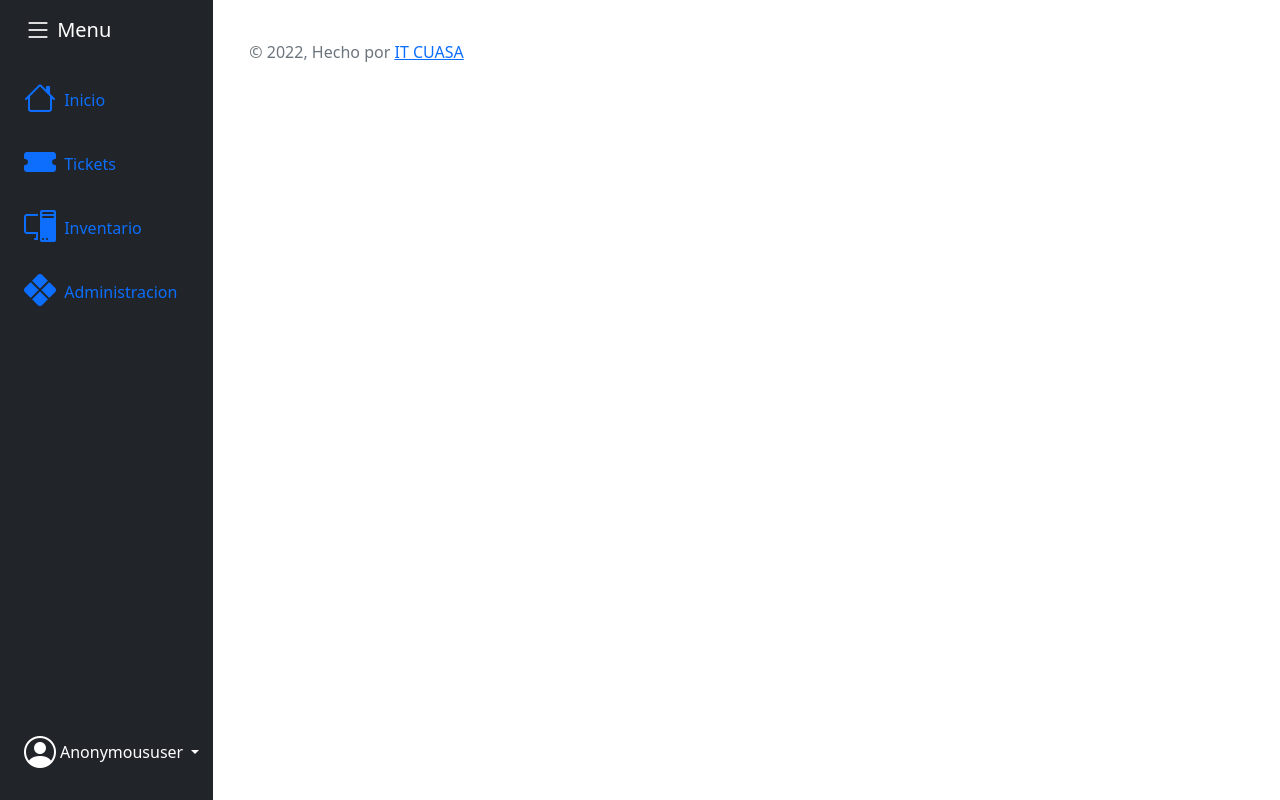
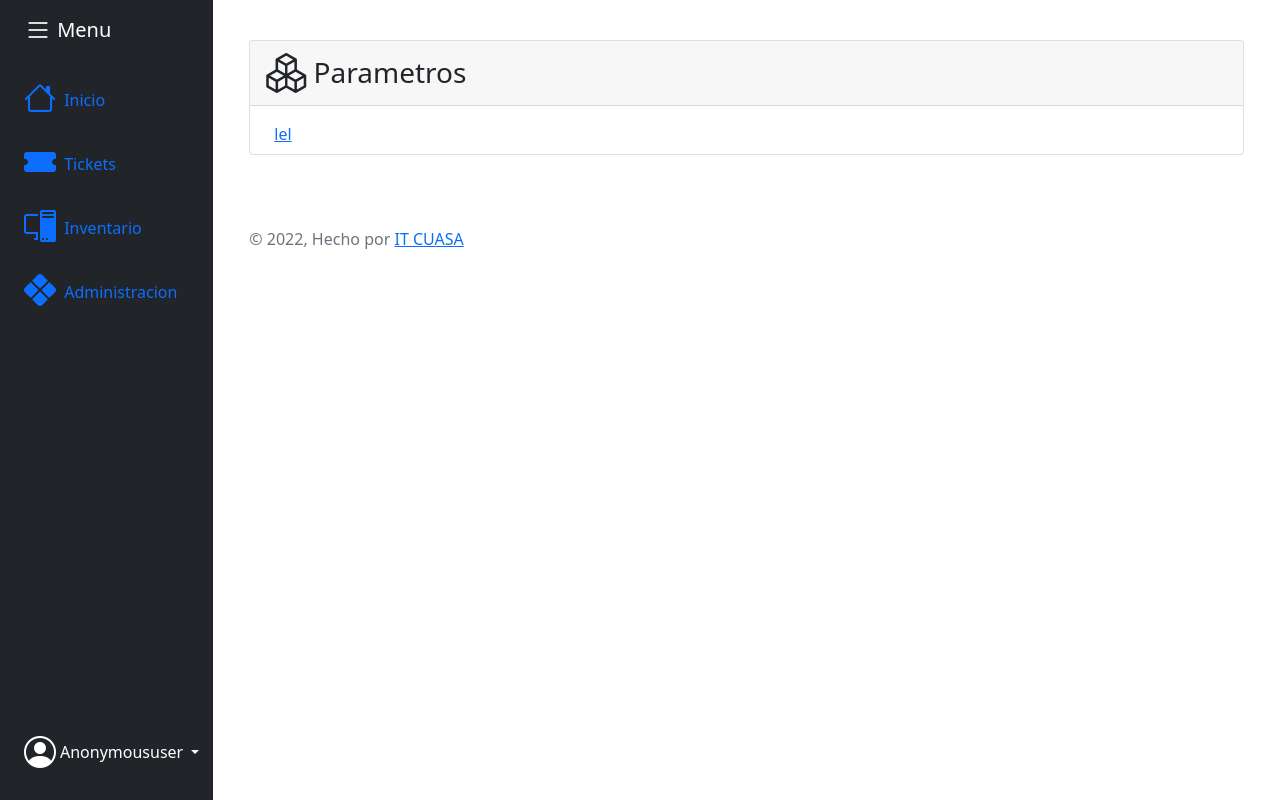
Before and after one commit to pablo13233/cuasa_soft, a Django app: template templates/inventario/inventario_home.html in a window 1280 px wide. Run offline with Django 3.2, Linux system fonts and the light colour scheme; the template is opened without the code that fills it, so the values that code supplies are empty; some libraries are stand-ins or nearby versions.

Commit message:
fwe
wefwef

```diff
--- a/cuasa_soft/urls.py
+++ b/cuasa_soft/urls.py
@@ -10,5 +10,6 @@ urlpatterns = [
     path('', include('apps.tickets.urls')),
     path('', include('apps.usuarios.urls')),
     path('', include('apps.login.urls')),
+    path('', include('apps.inventario.urls')),
     path('accounts/', include('django.contrib.auth.urls')),
 ] + static(settings.MEDIA_URL, document_root = settings.MEDIA_ROOT)
--- a/templates/base.html
+++ b/templates/base.html
@@ -70,7 +70,7 @@
                 </a>
               </li>
               <li class="nav-item">
-                <a href="/" class="nav-link align-middle px-0">
+                <a href="{% url 'inventario_app:inventario' %}" class="nav-link align-middle px-0">
                   <i class="bi bi-pc-display fs-2"></i> <span class="ms-1 d-none d-sm-inline">Inventario</span>
                 </a>
               </li>
--- a/templates/inventario/inventario_home.html
+++ b/templates/inventario/inventario_home.html
@@ -8,4 +8,25 @@ Inventario
 
 {% block content %}
 
+<div class="container-fluid py-4 col-12 ">
+    <div class="row mb-4">
+        <div class="col-12 mb-md-0 mb-4">
+            <div class="card">
+                <div class="card-header pb-0">
+                    <div class="row">
+                        <div class="col-lg-6 col-7">
+                            <h3><i class="bi bi-boxes opacity-10 fs-1"></i> Parametros</h3>
+                        </div>
+                    </div>
+                </div>
+                <div class="card-body px-0 pb-2">
+                    <div class="container-fluid col-12">
+                        <a href="">lel</a>
+                    </div>
+                </div>
+            </div>
+        </div>
+    </div>
+</div>
+
 {% endblock content %}
```
Also changed, not shown: apps/inventario/urls.py (added, +10 -0 lines), apps/inventario/views.py (+52 -0 lines).
